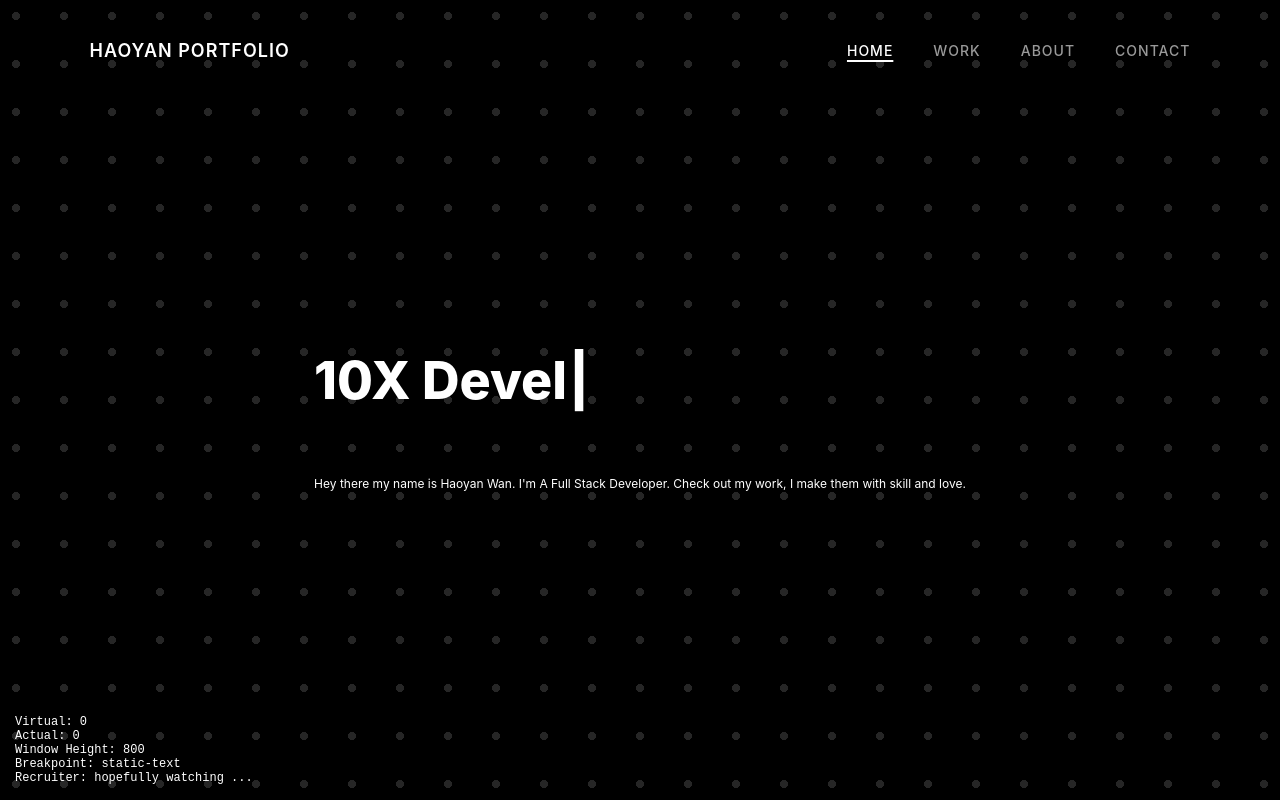
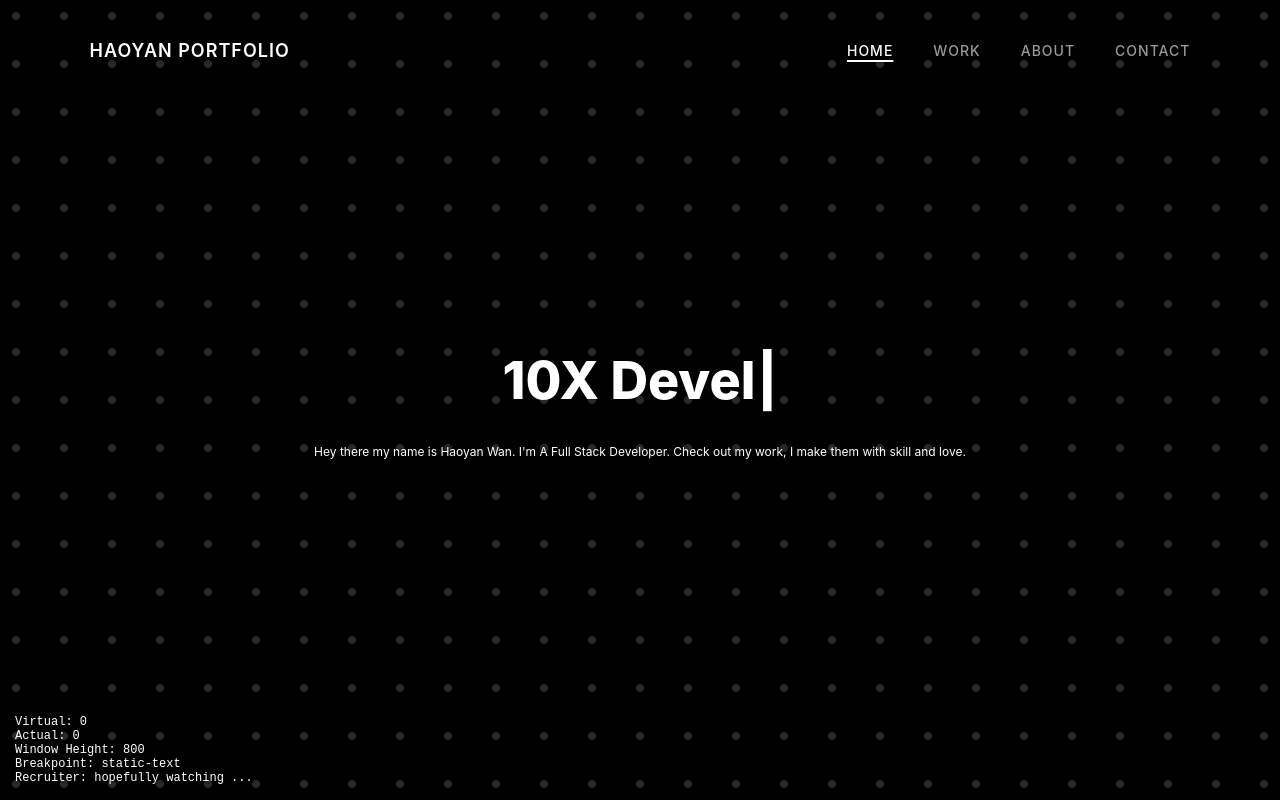
Before and after one commit to haoyanwan/portfolio, a React (Create React App) app: page / in a window 1280 px wide. Built offline with nearby package versions, Linux system fonts and the light colour scheme.

Commit message:
fixed name centering

```diff
--- a/package.json
+++ b/package.json
@@ -9,7 +9,7 @@
     "@testing-library/user-event": "^13.5.0",
     "react": "^19.1.0",
     "react-dom": "^19.1.0",
-    "react-router-dom": "^7.6.2",
+    "react-router-dom": "^7.8.2",
     "react-scripts": "5.0.1",
     "web-vitals": "^2.1.4"
   },
--- a/src/components/Hero/Hero.jsx
+++ b/src/components/Hero/Hero.jsx
@@ -75,10 +75,10 @@ const Hero = ({ virtualScrollY, actualScrollY, currentBreakpoint }) => {
         className={styles.textContainer}
         style={{ transform: primaryTransform, opacity: primaryOpacity }}
       >
-        <p className={styles.name}>
+        <div className={styles.name}>
           {displayText}
           <span className={styles.cursor}>|</span>
-        </p>
+        </div>
         <p className={styles.description}>{description}</p>
       </div>
 
--- a/src/components/Hero/Hero.module.css
+++ b/src/components/Hero/Hero.module.css
@@ -4,6 +4,8 @@
   align-self: center;
   font-size: 6.5vmin;
   font-weight: 800;
+  padding: 20px;
+
 }
 
 .textContainer {
```
Also changed, not shown: 1 other file (tests, documents, lock files or other folders).
